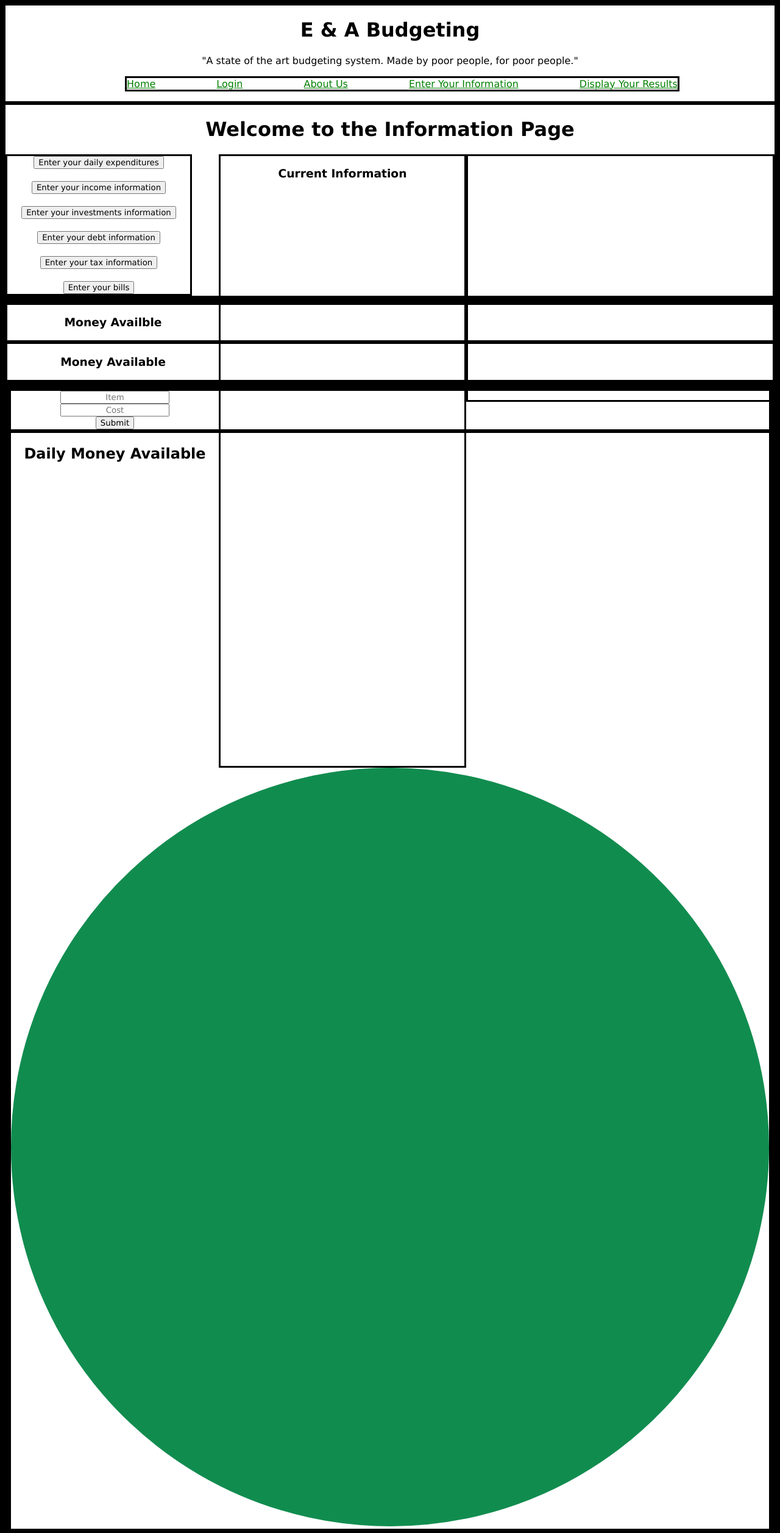
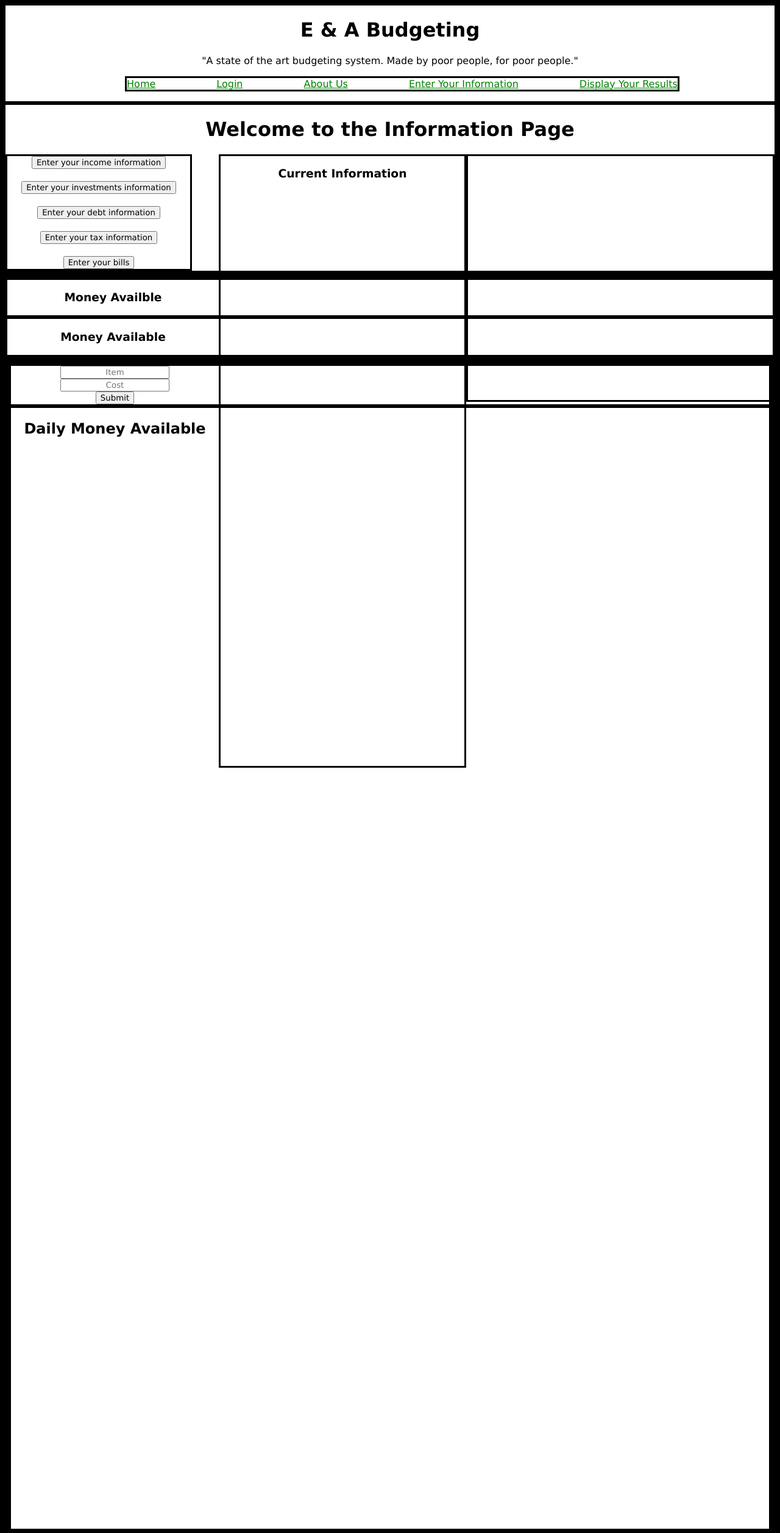
Before and after one commit to anbfowlkes/Phase-2-Project, a React (Create React App) app: page /info in a window 1280 px wide. Shown: the top 2514 px of the page at 61% size. Built offline with nearby package versions, Linux system fonts and the light colour scheme; data requests are answered from the project's data file.

Commit message:
immediate rendering working, refactored grabbing code, added grab functions, changed tax function

```diff
--- a/src/App.js
+++ b/src/App.js
@@ -17,69 +17,6 @@ daily expenses, investment growth, debt growth, taxes,
 
 const App = () => {
 
-  const [dailyTotalObj, setDailyTotalObj] = useState({
-      dailyMoneyFromIncome: 0,
-      dailyMoneyFromInvestments: 0,
-      dailyLossFromExpenses: 0,
-      dailyLossFromDebt: 0,
-      dailyLossFromTaxes: 0,
-  })
-
-  const [moneyFromIncomeTotal, setMoneyFromIncomeTotal] = useState(0)
-
-  const moneySetter = (x) => {
-    setMoneyFromIncomeTotal(x)
-  }
-
-  //const [dailyTotalObj, setDailyTotalObj] = useState({})
-
-  const [prevSpending, setPrevSpending] = useState([])
-  const [prevIncome, setPrevIncome] = useState([])
-  const [prevTaxes, setPrevTaxes] = useState({})
-  const [prevDebts, setPrevDebts] = useState([])
-  const [prevInvestments, setPrevInvestments] = useState([])
-  const [prevTotals, setPrevTotals] = useState({})
-  const [prevBills, setPrevBills] = useState([])
-
-  const [newSpending, setNewSpending] = useState([])
-  const [newIncome, setNewIncome] = useState([])
-  const [newTaxes, setNewTaxes] = useState({})
-  const [newDebts, setNewDebts] = useState([])
-  const [newInvestments, setNewInvestments] = useState([])
-  const [newTotals, setNewTotals] = useState({})
-  const [newBills, setNewBills] = useState([])
-
-  useEffect(() => {
-    fetch('http://localhost:8000/daily')
-      .then((res) => res.json())
-      .then((data) => setPrevSpending(data))
-  }, [])
-  useEffect(() => {
-    fetch('http://localhost:8000/income')
-      .then((res) => res.json())
-      .then((data) => setPrevIncome(data))
-  }, [])
-  useEffect(() => {
-    fetch('http://localhost:8000/investments')
-      .then((res) => res.json())
-      .then((data) => setPrevInvestments(data))
-  }, [])
-  useEffect(() => {
-    fetch('http://localhost:8000/debt')
-      .then((res) => res.json())
-      .then((data) => setPrevDebts(data))
-  }, [])
-  useEffect(() => {
-    fetch('http://localhost:8000/taxes')
-      .then((res) => res.json())
-      .then((data) => setPrevTaxes(data))
-  }, [])
-  useEffect(() => {
-    fetch('http://localhost:8000/bills')
-      .then((res) => res.json())
-      .then((data) => setPrevBills(data))
-  }, [])
-
   return (
     <>
       <Router>
@@ -98,36 +35,7 @@ const App = () => {
               <Login />
             </Route>
             <Route path="/info">
-              <InfoPage
-                newSpending={newSpending}
-                setNewSpending={setNewSpending}
-                prevSpending={prevSpending}
-                setPrevSpending={setPrevSpending}
-                newIncome={newIncome}
-                setNewIncome={setNewIncome}
-                prevIncome={prevIncome}
-                setPrevIncome={setPrevIncome}
-                newTaxes={newTaxes}
-                setNewTaxes={setNewTaxes}
-                prevTaxes={prevTaxes}
-                setPrevTaxes={setPrevTaxes}
-                newDebts={newDebts}
-                setNewDebts={setNewDebts}
-                prevDebts={prevDebts}
-                setPrevDebts={setPrevDebts}
-                newInvestments={newInvestments}
-                setNewInvestments={setNewInvestments}
-                prevInvestments={prevInvestments}
-                setPrevInvestments={setPrevInvestments}
-                newBills={newBills}
-                setNewBills={setNewBills}
-                prevBills={prevBills}
-                setPrevBills={setPrevBills}
-                newTotals={newTotals}
-                setNewTotals={setNewTotals}
-                prevTotals={prevTotals}
-                setPrevTotals={setPrevTotals}
-                />
+              <InfoPage />
             </Route>
             <Route path="/">
               <Home />
@@ -136,35 +44,7 @@ const App = () => {
         </div >
       </Router >
 
-        <Calculations
-            newSpending={newSpending}
-            setNewSpending={setNewSpending}
-            prevSpending={prevSpending}
-            setPrevSpending={setPrevSpending}
-            newIncome={newIncome}
-            setNewIncome={setNewIncome}
-            prevIncome={prevIncome}
-            setPrevIncome={setPrevIncome}
-            newTaxes={newTaxes}
-            setNewTaxes={setNewTaxes}
-            prevTaxes={prevTaxes}
-            setPrevTaxes={setPrevTaxes}
-            newDebts={newDebts}
-            setNewDebts={setNewDebts}
-            prevDebts={prevDebts}
-            setPrevDebts={setPrevDebts}
-            newInvestments={newInvestments}
-            setNewInvestments={setNewInvestments}
-            prevInvestments={prevInvestments}
-            setPrevInvestments={setPrevInvestments}
-            newTotals={newTotals}
-            setNewTotals={setNewTotals}
-            prevTotals={prevTotals}
-            setPrevTotals={setPrevTotals}////
-            dailyTotalObj={dailyTotalObj}
-            setDailyTotalObj={setDailyTotalObj}
-            moneySetter={moneySetter}
-         />
+        <Calculations  />
     </>
   );
 }
--- a/src/Components/InfoDisplays/BillsShow.js
+++ b/src/Components/InfoDisplays/BillsShow.js
@@ -1,4 +1,4 @@
-const BillsShow = ({ item, id, setRend }) => {
+const BillsShow = ({ item, id, getBills }) => {
     let type = item.billType
     let amount = item.monthlyAmount
 
@@ -7,7 +7,7 @@ const BillsShow = ({ item, id, setRend }) => {
             method: 'DELETE'
         })
             .then((res) => res.json())
-            .then(setRend((prev) => !prev))
+            .then((data) => getBills())
     }
 
     return (
--- a/src/Components/InfoDisplays/DebtsShow.js
+++ b/src/Components/InfoDisplays/DebtsShow.js
@@ -1,4 +1,4 @@
-const DebtsShow = ( {item, id} ) => {
+const DebtsShow = ( {item, id, getDebt} ) => {
     let description = item.description
     let amount = item.debtAmount
     let rate = item.debtRate
@@ -9,7 +9,7 @@ const DebtsShow = ( {item, id} ) => {
             method: 'DELETE'
         })
             .then((res) => res.json())
-            .then((data) => console.log(data))
+            .then((data) => getDebt())
     }
 
     return (
--- a/src/Components/InfoDisplays/IncomeShow.js
+++ b/src/Components/InfoDisplays/IncomeShow.js
@@ -1,4 +1,4 @@
-const IncomeShow = ({ item, id, setMoneyInArray }) => {
+const IncomeShow = ({ item, id, getIncome }) => {
     let description = item.description
     let amount = item.incomeAmount
 
@@ -7,7 +7,7 @@ const IncomeShow = ({ item, id, setMoneyInArray }) => {
             method: 'DELETE'
         })
             .then((res) => res.json())
-            .then((data) => console.log('Income Show Console Log: ', data))
+            .then((data) => getIncome())
     }
 
     return (
--- a/src/Components/InfoDisplays/InvestmentsShow.js
+++ b/src/Components/InfoDisplays/InvestmentsShow.js
@@ -1,4 +1,4 @@
-const InvestmentsShow = ({item, id}) => {
+const InvestmentsShow = ({item, id, getInvestments}) => {
     let description = item.description
     let amount = item.investmentAmount
     let rate = item.investmentRate
@@ -9,7 +9,7 @@ const InvestmentsShow = ({item, id}) => {
             method: 'DELETE'
         })
             .then((res) => res.json())
-            .then((data) => console.log(data))
+            .then((data) => getInvestments())
     }
 
     return (
--- a/src/Components/InfoPage.js
+++ b/src/Components/InfoPage.js
@@ -1,11 +1,9 @@
 import { useState, useEffect } from 'react'
 import TaxInfo from './Info/TaxInfo'
 import IncomeInfo from './Info/IncomeInfo'
-import DailyExpInfo from './Info/DailyExpInfo'
 import DebtInfo from './Info/DebtInfo'
 import BillsInfo from './Info/BillsInfo'
 import InvestmentsInfo from './Info/InvestmentsInfo'
-import DailyShow from './InfoDisplays/DailyShow'
 import InvestmentsShow from './InfoDisplays/InvestmentsShow'
 import DebtsShow from './InfoDisplays/DebtsShow'
 import BillsShow from './InfoDisplays/BillsShow'
@@ -13,92 +11,93 @@ import IncomeShow from './InfoDisplays/IncomeShow'
 
 
 const InfoPage = ({
-    newSpending,
-    setNewSpending,
-    prevSpending,
-    setPrevSpending,
-    newIncome,
-    prevIncome,
-    setPrevIncome,
-    setNewIncome,
-    newTaxes,
-    setNewTaxes,
-    prevTaxes,
-    setPrevTaxes,
-    newDebts,
-    setNewDebts,
-    prevDebts,
-    setPrevDebts,
-    newInvestments,
-    setNewInvestments,
-    prevInvestments,
-    setPrevInvestments,
-    newBills,
-    setNewBills,
-    prevBills,
-    setPrevBills,
-    newTotals,
-    setNewTotals,
-    prevTotals,
-    setPrevTotals,
+
      } ) => {
 
+
+    const [prevIncome, setPrevIncome] = useState([])
+    const [prevTaxes, setPrevTaxes] = useState({})
+    const [prevDebts, setPrevDebts] = useState([])
+    const [prevInvestments, setPrevInvestments] = useState([])
+    const [prevBills, setPrevBills] = useState([])
+
+
+
+
+    const getIncome = () => {
+        fetch('http://localhost:8000/income')
+            .then((res) => res.json())
+            .then((data) => setPrevIncome(data))
+    }
+    useEffect(() => {
+        getIncome()
+    }, [])
+
+    const getInvestments = () => {
+        fetch('http://localhost:8000/investments')
+            .then((res) => res.json())
+            .then((data) => setPrevInvestments(data))
+    }
+    useEffect(() => {
+        getInvestments()
+    }, [])
+
+    const getDebt = () => {
+        fetch('http://localhost:8000/debt')
+            .then((res) => res.json())
+            .then((data) => setPrevDebts(data))
+    }
+    useEffect(() => {
+        getDebt()
+    }, [])
+
+    const getTaxes = () => {
+        fetch('http://localhost:8000/taxes')
+            .then((res) => res.json())
+            .then((data) => setPrevTaxes(data))
+    }
+    useEffect(() => {
+        getTaxes()
+    }, [])
+
+    const getBills = () => {
+        fetch('http://localhost:8000/bills')
+            .then((res) => res.json())
+            .then((data) => setPrevBills(data))
+    }
+    useEffect(() => {
+        getBills()
+    }, [])
+
     const [displayItem, setDisplayItem] = useState(0)
-    const reloadPage = () => {
-        window.location.reload(false)
-    }
-    let cat = ''
 
     const showItem = (num) => {
         if (num === 0) {
             return
         } else if (num === 1) {
-            cat = 'Daily'
-            return <DailyExpInfo
-                newSpending={newSpending}
-                setNewSpending={setNewSpending}
-                prevSpending={prevSpending}
-                setPrevSpending={setPrevSpending}
+            //----'Income'----
+            return <IncomeInfo
+                getIncome={getIncome}
             />
         } else if (num === 2) {
-            cat = 'income'
-            return <IncomeInfo
-                newIncome={newIncome}
-                setNewIncome={setNewIncome}
-                prevIncome={prevIncome}
-                setPrevIncome={setPrevIncome}
+            //----'Investments'----
+            return <InvestmentsInfo
+                getInvestments={getInvestments}
             />
         } else if (num === 3) {
-            cat = 'investments'
-            return <InvestmentsInfo
-                newInvestments={newInvestments}
-                setNewInvestments={setNewInvestments}
-                prevInvestments={prevInvestments}
-                setPrevInvestments={setPrevInvestments}
+            //----'Debt'----
+            return <DebtInfo
+                getDebt={getDebt}
             />
         } else if (num === 4) {
-            cat = 'debt'
-            return <DebtInfo
-                newDebts={newDebts}
-                setNewDebts={setNewDebts}
-                prevDebts={prevDebts}
-                setPrevDebts={setPrevDebts}
+            //----'Taxes'----
+            return <TaxInfo
+                setPrevTaxes={setPrevTaxes}
             />
         } else if (num === 5) {
-            cat = 'taxes'
-            return <TaxInfo
-                newTaxes={newTaxes}
-                setNewTaxes={setNewTaxes}
-                prevTaxes={prevTaxes}
-                setPrevTaxes={setPrevTaxes}
-            />
-        } else if (num === 6) {
-            cat = 'bills'
+            //----'Bills'----
             return <BillsInfo
-               newBills={newBills}
-               setNewBills={setNewBills}
-               prevBills={prevBills}
-               setPrevBills={setPrevBills}
+               getBills={getBills}
                 />
         }
     }
@@ -107,85 +106,60 @@ const InfoPage = ({
         if (num === 0) {
             return
         } else if (num === 1) {
-            cat = 'Daily'
-            let a = 0
-
-
-            let spendingArray = [...prevSpending, ...newSpending]
-            // console.log('Spending Array: ', spendingArray)
+            //----'Income'----
+            let e = 0
             return (
                 <div>
-                    <h5>(Click to delete)</h5>
                     <ol>
-                        {spendingArray.map((item) => {
-                            return (<DailyShow
+                        {prevIncome.map((item) => {
+                            return (<IncomeShow
+                                item={item}
+                                key={e++}
                                 id={item.id}
-                                        key={a++}
-                                        item={item}
-                                        // setMoneyInArray={setMoneyInArray}
+                                getIncome={getIncome}
                             />)
                         })}
                     </ol>
                 </div>
             )
         } else if (num === 2) {
-            cat = 'income'
-            let e = 0
-            let incomeArray = [...prevIncome, ...newIncome]
-            console.log('Income Array: ', incomeArray)
+            //----'Investments'----
+            let b = 0
             return (
                 <div>
                     <ol>
-                        {incomeArray.map((item) => {
-                            return (<IncomeShow
+                        {prevInvestments.map((item) => {
+                            return (<InvestmentsShow
                                     item={item}
-                                key={e++}
+                                    key={b++}
                                     id={item.id}
+                                    getInvestments={getInvestments}
                                          />)
                         })}
                     </ol>
                 </div>
             )
         } else if (num === 3) {
-            cat = 'investments'
-            let b = 0
-            let passiveIncomeArray = [...prevInvestments, ...newInvestments]
-            console.log('Investments: ', passiveIncomeArray)
+            //----'Debt'----
+            let c = 0
             return (
                 <div>
                     <ol>
-                        {passiveIncomeArray.map((item) => {
-                            return (<InvestmentsShow
-                                    item={item}
-                                    key={b++}
-                                    id={item.id}
-                                         />)
-                        })}
-                    </ol>
-                </div>
-            )
-        } else if (num === 4) {
-            cat = 'debt'
-            let c = 0
-            let moneyOwedArray = [...prevDebts, ...newDebts]
-            console.log('Debts: ', moneyOwedArray)
-            return (
-                <div>
-                    <ol>
-                        {moneyOwedArray.map((item) => {
+                        {prevDebts.map((item) => {
                             return (
                                 <DebtsShow
                                 item={item}
                                 id={item.id}
                                 key={c++}
+                                getDebt={getDebt}
                                  />
                             )
                         })}
                     </ol>
                 </div>
             )
-        } else if (num === 5) {
-            cat = 'taxes'
+        } else if (num === 4) {
+            //----'Taxes'----
             let taxSpecifics = prevTaxes
             console.log('Tax Information: ', taxSpecifics)
             return (
@@ -194,20 +168,19 @@ const InfoPage = ({
                     <p>{`Number of Dependents: ${taxSpecifics.dependents}`}</p>
                 </div>
             )
-        } else if (num === 6) {
-            cat = 'bills'
+        } else if (num === 5) {
+            //----'Bills'----
             let d = 0
-            let billsArray = [...prevBills, ...newBills]
             return (
                 <div>
                     <ol>
-                        {billsArray.map((item) => {
+                        {prevBills.map((item) => {
                             return (
                                 <BillsShow
                                 item={item}
                                 id={item.id}
                                 key={d++}
-                                reloadPage={reloadPage}
+                                getBills={getBills}
                                  />
                             )
                         })}
@@ -229,12 +202,11 @@ const InfoPage = ({
             </div>
 
             <div className='info-buttons'>
-                <button onClick={() => setDisplayItem(1)}>Enter your daily expenditures</button>
-                <button onClick={() => setDisplayItem(2)}>Enter your income information</button>
-                <button onClick={() => setDisplayItem(3)}>Enter your investments information</button>
-                <button onClick={() => setDisplayItem(4)}>Enter your debt information</button>
-                <button onClick={() => setDisplayItem(5)}>Enter your tax information</button>
-                <button onClick={() => setDisplayItem(6)}>Enter your bills</button>
+                <button onClick={() => setDisplayItem(1)}>Enter your income information</button>
+                <button onClick={() => setDisplayItem(2)}>Enter your investments information</button>
+                <button onClick={() => setDisplayItem(3)}>Enter your debt information</button>
+                <button onClick={() => setDisplayItem(4)}>Enter your tax information</button>
+                <button onClick={() => setDisplayItem(5)}>Enter your bills</button>
             </div>
 
         </div>
```
Also changed, not shown: db.json (+10 -57 lines), src/Components/Info/BillsInfo.js (+2 -5 lines), src/Components/Info/DebtInfo.js (+2 -5 lines), src/Components/Info/IncomeInfo.js (+2 -5 lines), src/Components/Info/InvestmentsInfo.js (+2 -5 lines), src/Components/Results.js (+40 -29 lines). Lines whose indentation alone changed are shown as unchanged.
